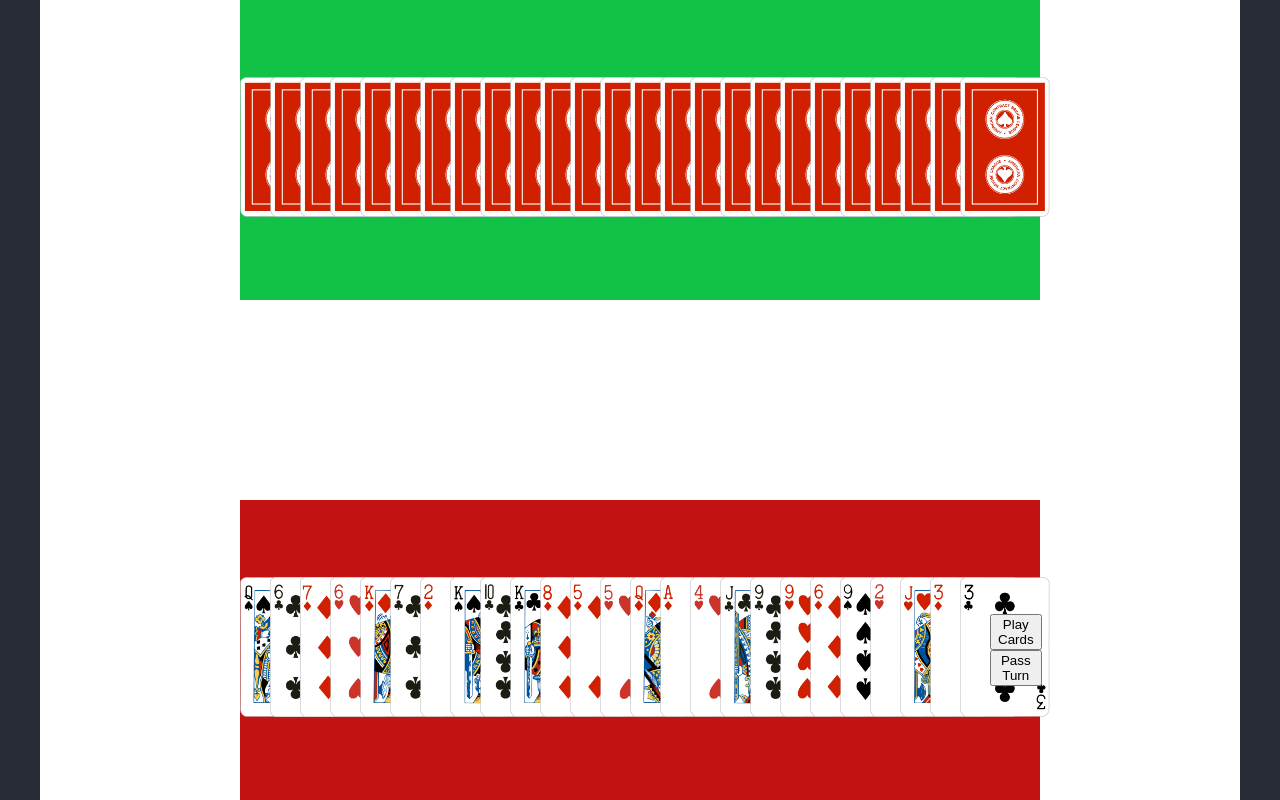
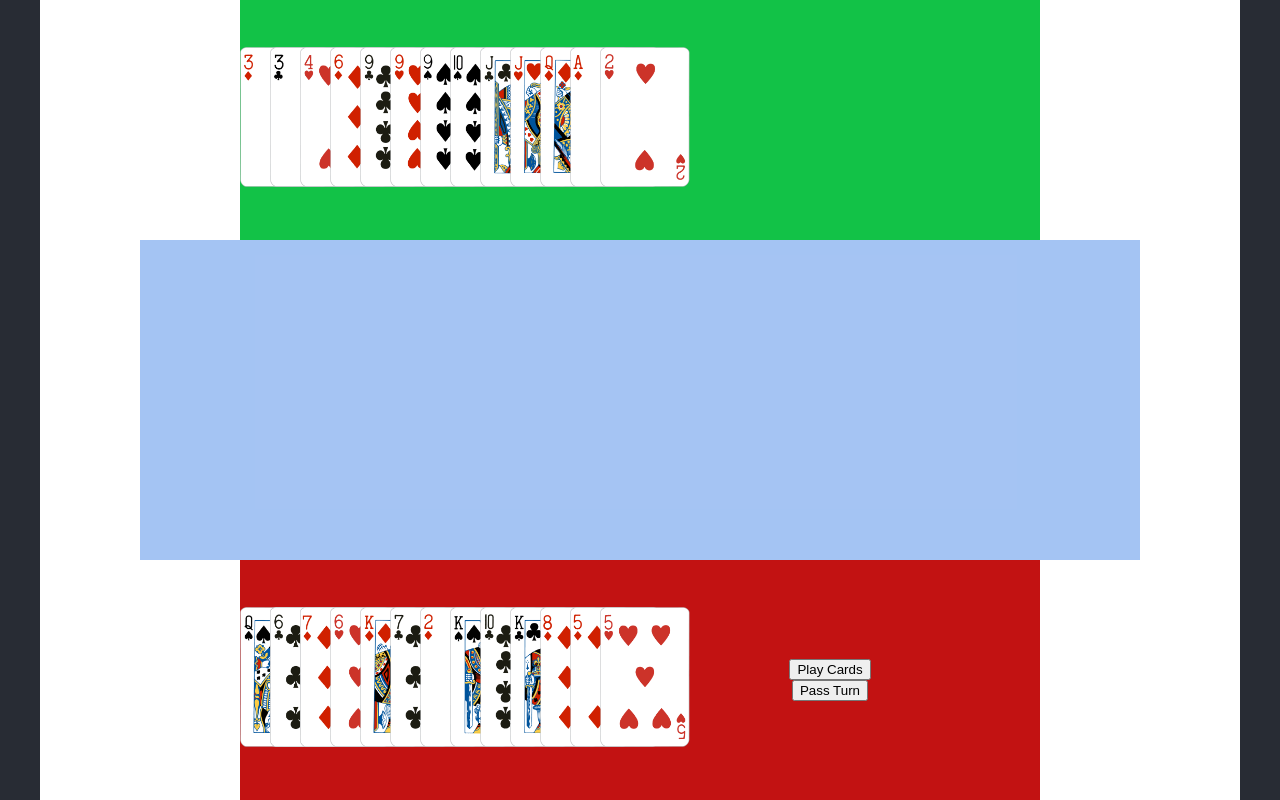
Before and after one commit to richardlau123/BigTwoJS, a React (Create React App) app: page / in a window 1280 px wide. Built offline with nearby package versions, Linux system fonts and the light colour scheme.

Commit message:
create playing field

```diff
--- a/src/App.css
+++ b/src/App.css
@@ -58,6 +58,15 @@
   align-items: center;
 }
 
+.playingfield-container{
+  background-color:#1667e063;
+  width: 1000px;
+  height: 400px;
+  display:flex;
+  justify-content: center;
+  align-items: center;
+}
+
 .opponent-container {
   background-color:#12c247;
   height: 300px;
--- a/src/Card.js
+++ b/src/Card.js
@@ -17,8 +17,8 @@ class Card extends Component{
     }
 
     render(){
+        let image = this.props.card.imagePath
         if(this.props.user === "player") {
-            let image = this.props.card.imagePath
             let cardClass = (this.props.selected) ? "selectedcard" : "card"
             console.log(cardClass)
             return(
@@ -28,7 +28,7 @@ class Card extends Component{
                     </div>
                 </React.Fragment>
             )
-        } else {
+        } else if(this.props.user === "opponent"){
             return(
                 <React.Fragment>
                     <div>
@@ -36,7 +36,15 @@ class Card extends Component{
                     </div>
                 </React.Fragment>
             )
-    }
+        } else {
+            return(
+                <React.Fragment>
+                    <div>
+                    <img onClick={this.handleClick} alt="card" className="card" src={imageDir[image]}></img>
+                    </div>
+                </React.Fragment>
+            )
+        }
 }}
 
 /**
--- a/src/Game.jsx
+++ b/src/Game.jsx
@@ -14,7 +14,8 @@ class Game extends Component{
             opponentCards: [],
             playerTurn: null,
             cardsPlayed: [],
-            lastMove: []
+            lastMove: [],
+            freeMove: true,
         }
         this.playCards = this.playCards.bind(this)
     }
@@ -28,30 +29,54 @@ class Game extends Component{
 
         let playerCards = await Rules.setUserCards(deck)
         let opponentCards = await Rules.setUserCards(deck)
+        Rules.sortCards(opponentCards)
         let playerTurn = Rules.setFirstTurn(playerCards, opponentCards)
-        console.log(playerCards)
-        console.log(opponentCards)
-        console.log(playerTurn)
+        // console.log(playerCards)
+        // console.log(opponentCards)
+        // console.log(playerTurn)
         this.setState({
             playerCards: playerCards,
             opponentCards: opponentCards,
-            playerTurn: playerTurn
+            playerTurn: playerTurn,
         })
     }
 
     playCards(cards){
-        console.log(Rules.isValidPlay(cards))
-        // if(Rules.isValidPlay(this.state.lastMove, cards)){
+        // console.log(Rules.isValidPlay(cards))
+        let validPlay = Rules.isValidPlay(cards)
 
-        // }
+        if((this.state.freeMove && validPlay) || (validPlay && Rules.isStrongerPlay(this.state.lastMove, cards))){
+            let playerCards = this.state.playerCards
+            let cardsPlayed = this.state.cardsPlayed
+
+            cards.forEach((card)=> {
+                playerCards.splice(playerCards.indexOf(card), 1)
+                cardsPlayed.push(card)
+            })
+
+            this.setState({
+                playerCards: playerCards,
+                cardsPlayed: cardsPlayed,
+                lastMove: cards
+            })
+            return true
+        } else {
+            console.log("NOPE SON")
+        }
+    }
+
+    passTurn(){
+        this.setState({
+            playerTurn: true
+        })
     }
 
     render(){
         return(
         <div className="game-container">
             <Opponent cards={this.state.opponentCards} ></Opponent>
-            <PlayingField cards={this.state.cardsPlayed}/>
-            <Player cards={this.state.playerCards} playCards={this.playCards} playerTurn={this.state.playerTurn}></Player>
+            <PlayingField lastMove={this.state.lastMove} cards={this.state.cardsPlayed}/>
+            <Player cards={this.state.playerCards} playCards={this.playCards} passTurn={this.passTurn} playerTurn={this.state.playerTurn}></Player>
         </div>
         )
     }
--- a/src/Opponent.js
+++ b/src/Opponent.js
@@ -7,7 +7,7 @@ class Opponent extends Component{
         console.log(cards)
         return(
         <div className="opponent-container">
-            {cards.map((card, i) => <Card key={i} card={card} user="opponent"/>
+            {cards.map((card, i) => <Card key={i} card={card} user="player"/>
             )}
         </div>
         )
--- a/src/Player.js
+++ b/src/Player.js
@@ -26,7 +26,15 @@ class Player extends Component{
     }
 
     handlePlayClick(e){
-        this.props.playCards(this.state.selectedCards)
+        if(this.props.playCards(this.state.selectedCards)) {
+            this.setState({
+                selectedCards: []
+            })
+        }
+    }
+
+    handlePassTurnClick(e){
+        this.props.passTurn()
     }
 
     render(){
@@ -42,7 +50,7 @@ class Player extends Component{
                     )}
                     <div className="player-action">
                         <button onClick={this.handlePlayClick}>Play Cards</button>
-                        <button>Pass Turn</button>
+                        <button onClick={this.handlePassTurnClick}>Pass Turn</button>
                     </div>
                 </div>
                 )
--- a/src/PlayingField.jsx
+++ b/src/PlayingField.jsx
@@ -1,13 +1,19 @@
 import React, { Component } from 'react';
+import Card from './Card.js'
 
 class PlayingField extends Component{
     render(){
-        return(
-        <div className="playingfield-container">
+            return(
+                <div className="playingfield-container">
+                        {this.props.cards.map((card, i) => {
+                                return(<Card key={i} card={card} user="field" />)
+                            }
+                        )}
+                </div>
+                )
+        }
 
-        </div>
-        )
     }
-}
+
 
 export default PlayingField
--- a/src/Rules.js
+++ b/src/Rules.js
@@ -152,7 +152,7 @@ function getFiveCardRanking(cards){
 
 export function setUserCards(deck){
     let userCards = []
-    for(let i=0;i < 25;i++){
+    for(let i=0;i < 13;i++){
         userCards.push(deck.pop())
     }
     return userCards
@@ -194,7 +194,7 @@ function getCardValues(cards){
     return values
 }
 
-function sortCards(cards) {
+export function sortCards(cards) {
     cards.sort((a,b)=> {
         return a.value - b.value
     })
```
